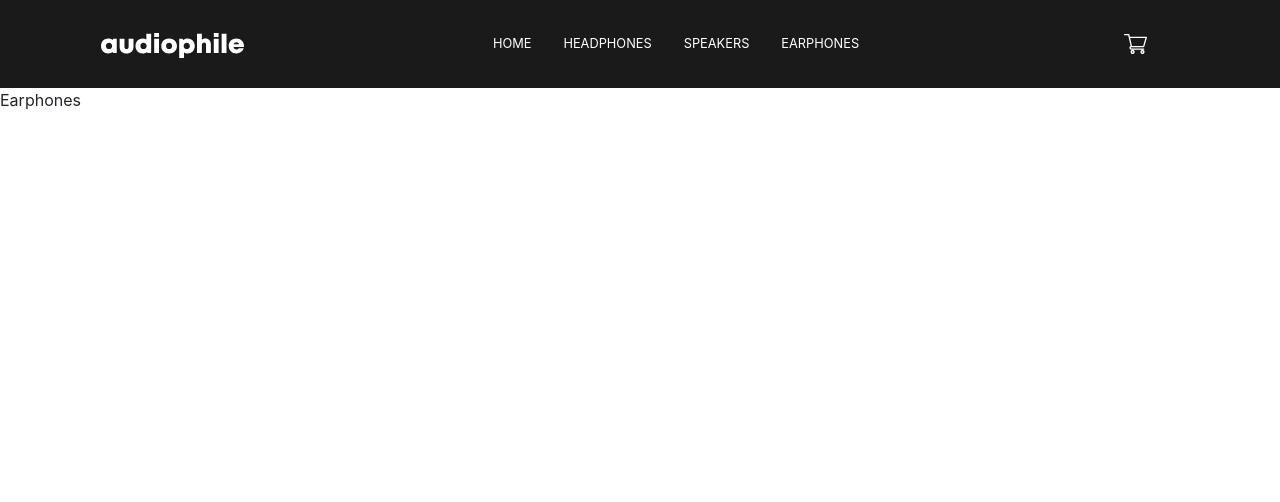
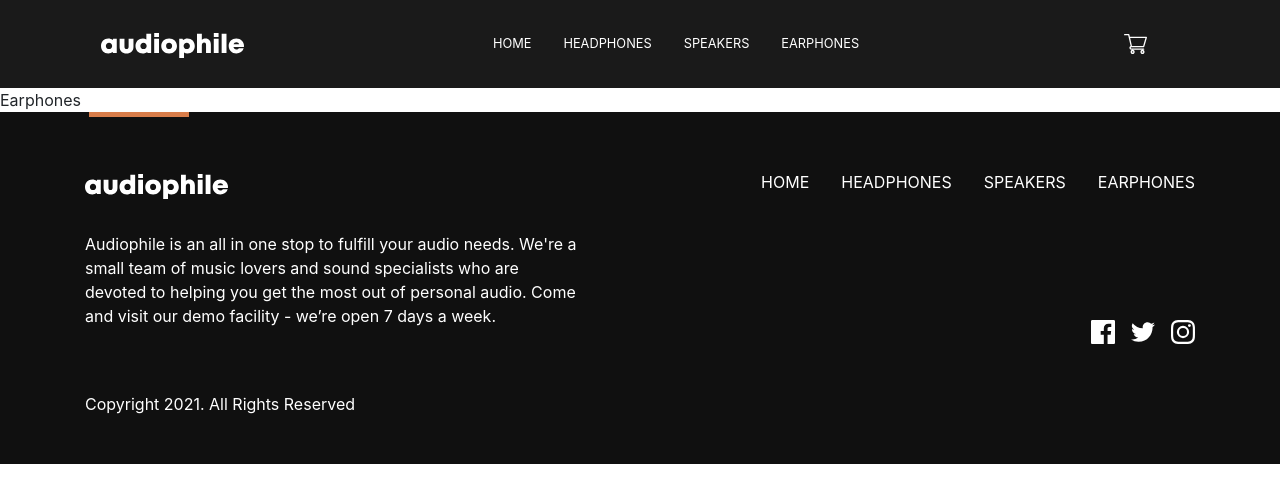
Before and after one commit to zdavidson/audiophile, a React (Create React App) app: page /earphones in a window 1280 px wide. Shown: the top 502 px of the page. Built offline with nearby package versions, Linux system fonts and the light colour scheme.

Commit message:
footer style

```diff
--- a/src/App.js
+++ b/src/App.js
@@ -1,5 +1,6 @@
 import "./App.scss";
 import Navigation from "./components/Shared/Navigation";
+import Footer from "./components/Shared/Footer";
 import Home from "./components/Home/Home";
 import Headphones from "./components/Products/Headphones";
 import Speakers from "./components/Products/Speakers";
@@ -15,6 +16,7 @@ const App = () => {
         <Route exact path="/headphones" component={Headphones} />
         <Route exact path="/speakers" component={Speakers} />
         <Route exact path="/earphones" component={Earphones} />
+        <Footer />
       </div>
     </Router>
   );
--- /dev/null
+++ b/src/components/Shared/Footer.js
@@ -0,0 +1,69 @@
+import "./Footer.scss";
+import Container from "react-bootstrap/Container";
+import NavBar from "react-bootstrap/Navbar";
+import Nav from "react-bootstrap/Nav";
+import { NavLink } from "react-router-dom";
+
+const Footer = () => {
+  return (
+    <div id="footer">
+      <Container>
+        <div id="orange-bar"></div>
+        <div id="footer-container">
+          <div id="footer-text">
+            <NavBar.Brand id="footer-logo" href="#home">
+              <img src="./assets/shared/logo.svg" alt="logo" />
+            </NavBar.Brand>
+            <p>
+              Audiophile is an all in one stop to fulfill your audio needs.
+              We're a small team of music lovers and sound specialists who are
+              devoted to helping you get the most out of personal audio. Come
+              and visit our demo facility - we’re open 7 days a week.
+            </p>
+          </div>
+          <div id="footer-links">
+            <NavBar>
+              <Nav id="footer-nav" className="nav-links">
+                <NavLink className="navigation-link" to="/">
+                  Home
+                </NavLink>
+                <NavLink className="navigation-link" to="/headphones">
+                  Headphones
+                </NavLink>
+                <NavLink className="navigation-link" to="/speakers">
+                  Speakers
+                </NavLink>
+                <NavLink className="navigation-link" to="/earphones">
+                  Earphones
+                </NavLink>
+              </Nav>
+            </NavBar>
+            <div id="social-links">
+              <a href="/" alt="" className="social-link">
+                <img
+                  src="./assets/shared/icon-facebook.svg"
+                  alt="facebook-link"
+                />
+              </a>
+              <a href="/" alt="" className="social-link">
+                <img
+                  src="./assets/shared/icon-twitter.svg"
+                  alt="twitter-link"
+                />
+              </a>
+              <a href="/" alt="" className="social-link">
+                <img
+                  src="./assets/shared/icon-instagram.svg"
+                  alt="instagram-link"
+                />
+              </a>
+            </div>
+          </div>
+        </div>
+        <p>Copyright 2021. All Rights Reserved</p>
+      </Container>
+    </div>
+  );
+};
+
+export default Footer;
--- /dev/null
+++ b/src/components/Shared/Footer.scss
@@ -0,0 +1,78 @@
+#footer {
+  // General Styles
+  background-color: #101010;
+  color: white;
+  display: flex;
+
+  #footer-container,
+  #footer-text,
+  #footer-links {
+    display: flex;
+  }
+
+  #footer-links .navbar {
+    padding: 0;
+    padding-top: 0.312rem;
+  }
+
+  #orange-bar {
+    background-color: #d87d4a;
+  }
+
+  .navigation-link {
+    text-decoration: none;
+    padding: 0;
+    padding-left: 2rem;
+  }
+
+  .social-link {
+    margin-left: 1rem;
+  }
+
+  // Small Screens
+  @media screen and (max-width: 600px) {
+  }
+
+  // Medium Screens
+  @media screen and (min-width: 600px) and (max-width: 960px) {
+  }
+
+  // Large Screens
+  @media screen and (min-width: 960px) {
+    padding-bottom: 2rem;
+
+    #orange-bar {
+      width: 100px;
+      height: 5px;
+      margin-left: 0.25rem;
+    }
+
+    #footer-container,
+    #footer-text,
+    #footer-links {
+      justify-content: space-between;
+    }
+
+    #footer-container {
+      margin: 3rem 0;
+    }
+
+    #footer-text,
+    #footer-links {
+      flex-direction: column;
+    }
+
+    #footer-text,
+    #footer-links {
+      width: 45%;
+    }
+
+    #footer-logo {
+      padding-bottom: 2rem;
+    }
+
+    #footer-links {
+      align-items: flex-end;
+    }
+  }
+}
--- a/src/components/Shared/Navigation.scss
+++ b/src/components/Shared/Navigation.scss
@@ -1,25 +1,15 @@
 .navigation {
   // General Styles
   // border-bottom: 1px solid rgba(255, 255, 255, 0.26);
-  text-transform: uppercase;
+
   font-size: 0.8rem;
 
   padding: 1rem 0;
 
   background-color: #1a1a1a;
 
-  #brand,
-  .navigation-link {
+  #brand {
     color: white;
-  }
-
-  .navigation-link {
-    padding-right: 2rem;
-    text-decoration: none;
-  }
-
-  .navigation-link:hover {
-    color: #d87d4a;
   }
 
   // Small Screens
@@ -44,3 +34,14 @@
     }
   }
 }
+
+.navigation-link {
+  color: white;
+  padding-right: 2rem;
+  text-decoration: none;
+  text-transform: uppercase;
+}
+
+.navigation-link:hover {
+  color: #d87d4a;
+}
```
